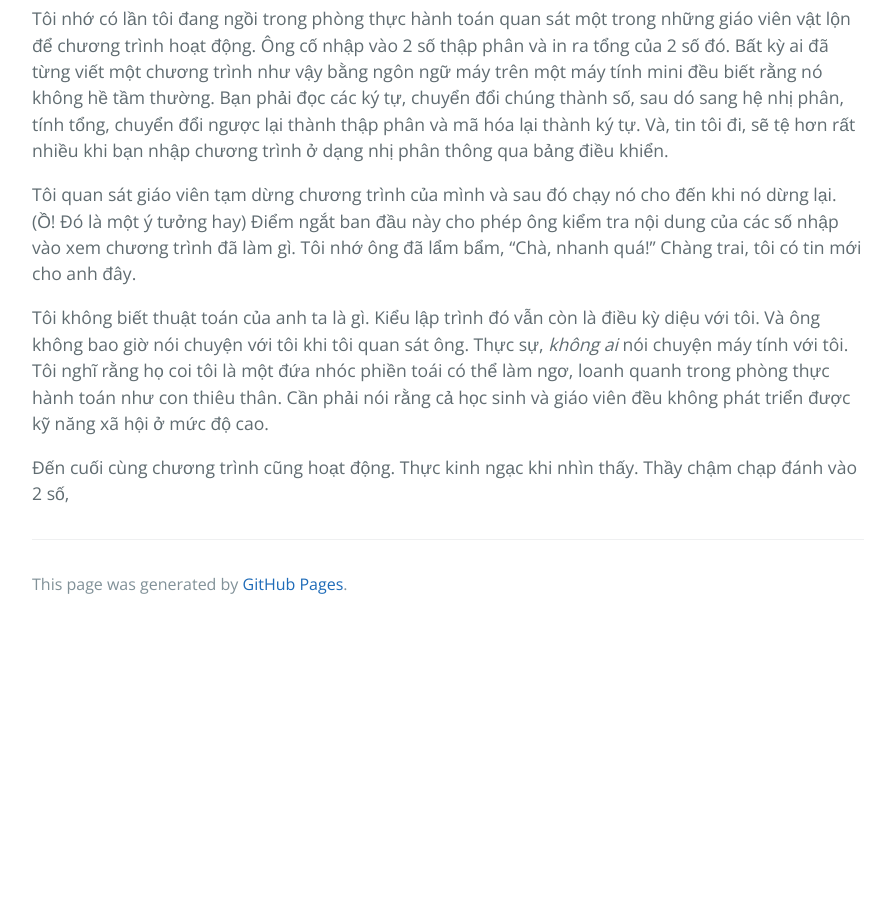
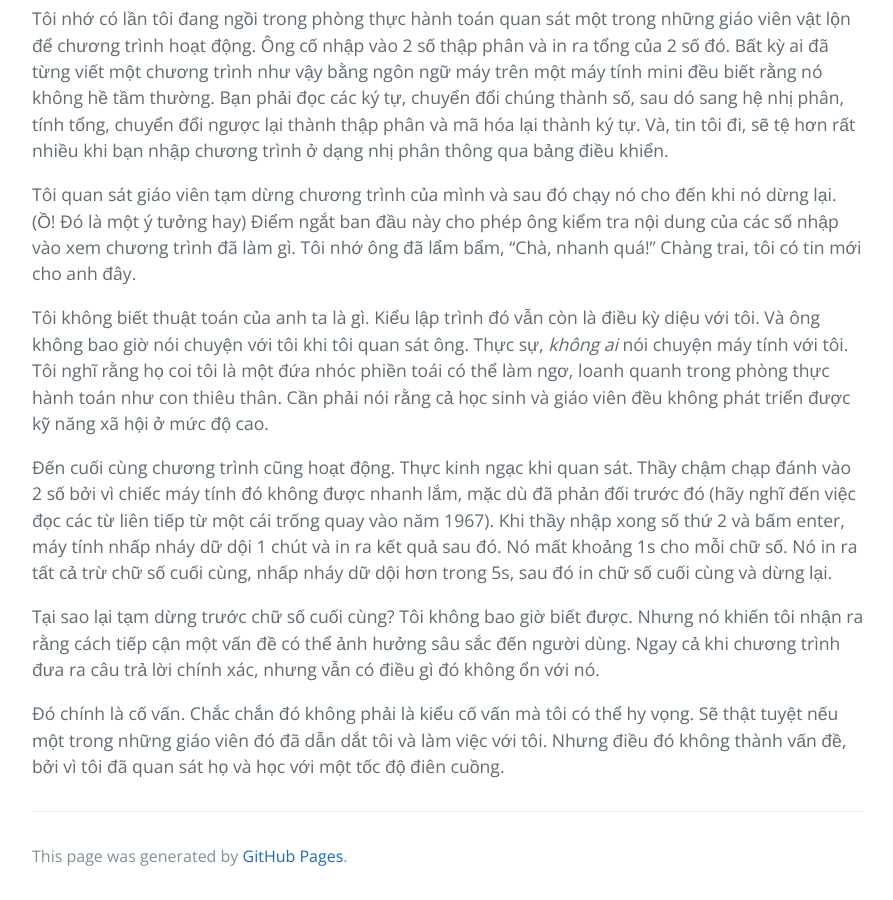
Before and after one commit to HaiBV/haibv.github.io, a Jekyll site: the page built from clean-coder/chapter-14-mentoring-apprenticeship-and-craftsmanship.md, in a window 1280 px wide and 900 px high, scrolled down 3866 px. Shown: the whole window, without its empty margins (192-1085 px from the left). Built offline with Jekyll 4.4.1, drawn with Linux system fonts in a browser that asks for light colours; our own code applies the rules of GitHub Pages for plain Markdown files; before the commit the page ends 4494 px from its top, so only the background shows below that.

Commit message:
Update The Clean Coder - Chapter 14 Mentoring, Apprenticeship, and Craftsmanship

```diff
--- a/clean-coder/chapter-14-mentoring-apprenticeship-and-craftsmanship.md
+++ b/clean-coder/chapter-14-mentoring-apprenticeship-and-craftsmanship.md
@@ -80,4 +80,8 @@ Tôi quan sát giáo viên tạm dừng chương trình của mình và sau đó
 
 Tôi không biết thuật toán của anh ta là gì. Kiểu lập trình đó vẫn còn là điều kỳ diệu với tôi. Và ông không bao giờ nói chuyện với tôi khi tôi quan sát ông. Thực sự, _không ai_ nói chuyện máy tính với tôi. Tôi nghĩ rằng họ coi tôi là một đứa nhóc phiền toái có thể làm ngơ, loanh quanh trong phòng thực hành toán như con thiêu thân. Cần phải nói rằng cả học sinh và giáo viên đều không phát triển được kỹ năng xã hội ở mức độ cao.
 
-Đến cuối cùng chương trình cũng hoạt động. Thực kinh ngạc khi nhìn thấy. Thầy chậm chạp đánh vào 2 số,
+Đến cuối cùng chương trình cũng hoạt động. Thực kinh ngạc khi quan sát. Thầy chậm chạp đánh vào 2 số bởi vì chiếc máy tính đó không được nhanh lắm, mặc dù đã phản đối trước đó (hãy nghĩ đến việc đọc các từ liên tiếp từ một cái trống quay vào năm 1967). Khi thầy nhập xong số thứ 2 và bấm enter, máy tính nhấp nháy dữ dội 1 chút và in ra kết quả sau đó. Nó mất khoảng 1s cho mỗi chữ số. Nó in ra tất cả trừ chữ số cuối cùng, nhấp nháy dữ dội hơn trong 5s, sau đó in chữ số cuối cùng và dừng lại.
+
+Tại sao lại tạm dừng trước chữ số cuối cùng? Tôi không bao giờ biết được. Nhưng nó khiến tôi nhận ra rằng cách tiếp cận một vấn đề có thể ảnh hưởng sâu sắc đến người dùng. Ngay cả khi chương trình đưa ra câu trả lời chính xác, nhưng vẫn có điều gì đó không ổn với nó.
+
+Đó chính là cố vấn. Chắc chắn đó không phải là kiểu cố vấn mà tôi có thể hy vọng. Sẽ thật tuyệt nếu một trong những giáo viên đó đã dẫn dắt tôi và làm việc với tôi. Nhưng điều đó không thành vấn đề, bởi vì tôi đã quan sát họ và học với một tốc độ điên cuồng.
```
